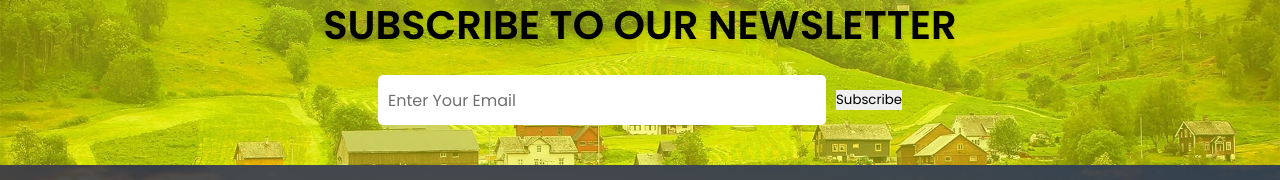
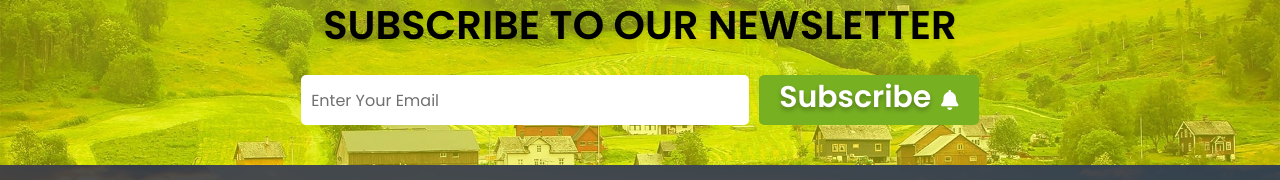
Before and after one commit to harshitSingh1/FarmingNow, a React (Create React App) app: page /schemes in a window 1280 px wide. Shown: the part 343-523 px from the top of the page. Built offline with nearby package versions, Linux system fonts and the light colour scheme; no server answers.

Commit message:
Update Footer.js

```diff
--- a/src/components/Footer.js
+++ b/src/components/Footer.js
@@ -1,6 +1,6 @@
 import React from 'react';
 import { FontAwesomeIcon } from '@fortawesome/react-fontawesome';
-import { faMap, faPhone, faEnvelope } from '@fortawesome/free-solid-svg-icons';
+import { faMap, faPhone, faEnvelope, faBell } from '@fortawesome/free-solid-svg-icons';
 import { faFacebook, faTwitter, faInstagram, faGithub } from '@fortawesome/free-brands-svg-icons';
 import '../styles/style.css';
 
@@ -17,7 +17,11 @@ const Footer = () => {
         <h3>Subscribe to our newsletter</h3>
         <form action="#">
           <input type="email" name="email" placeholder="Enter Your Email" />
-          <button type="submit">Subscribe</button>
+          <button type="submit" className="subscribe-btn">
+            <span className="subscribe-text">Subscribe</span>
+            <span className="tooltip">Subscribe</span>
+            <FontAwesomeIcon icon={faBell} className="subscribe-icon" />
+          </button>
         </form>
       </section>
 
```
